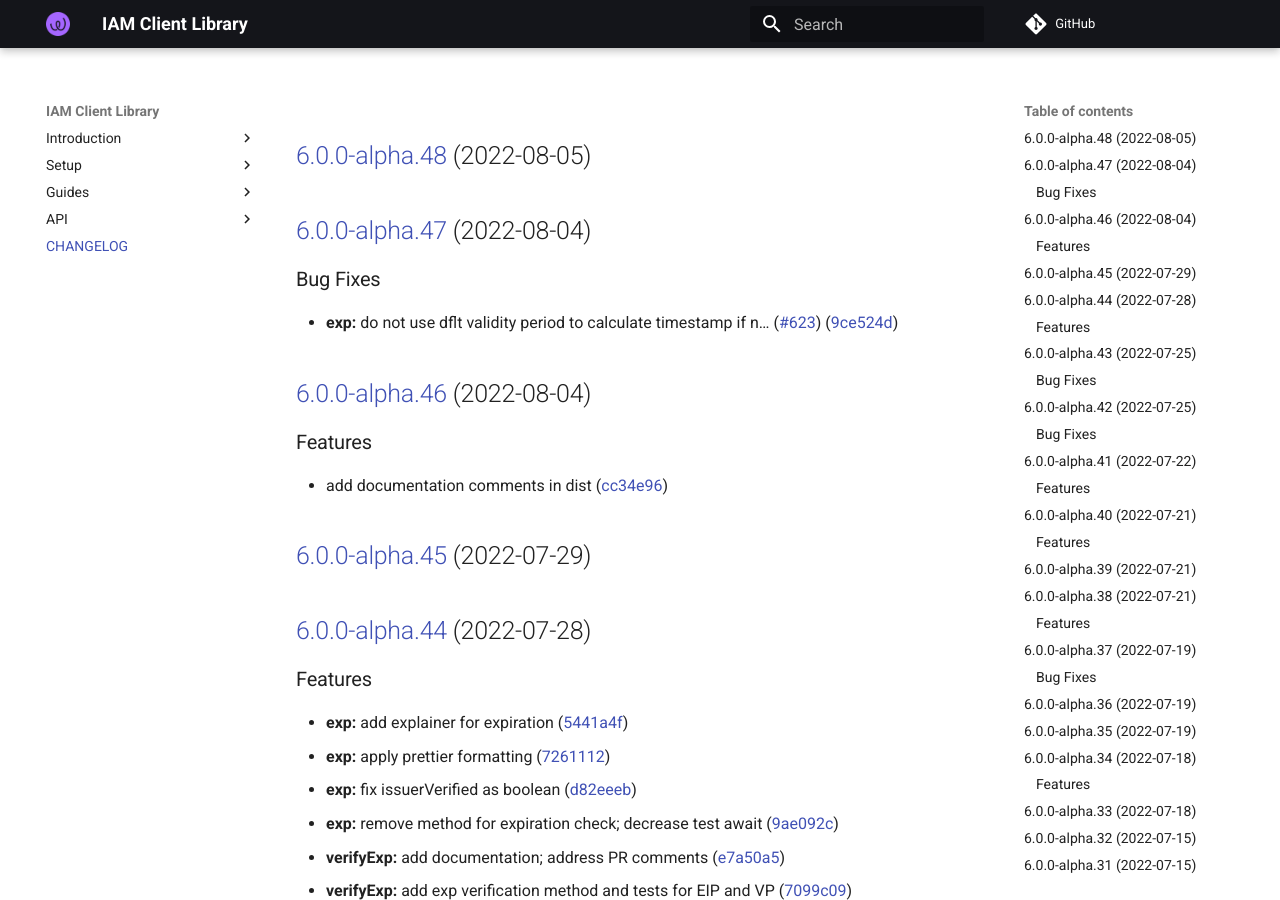
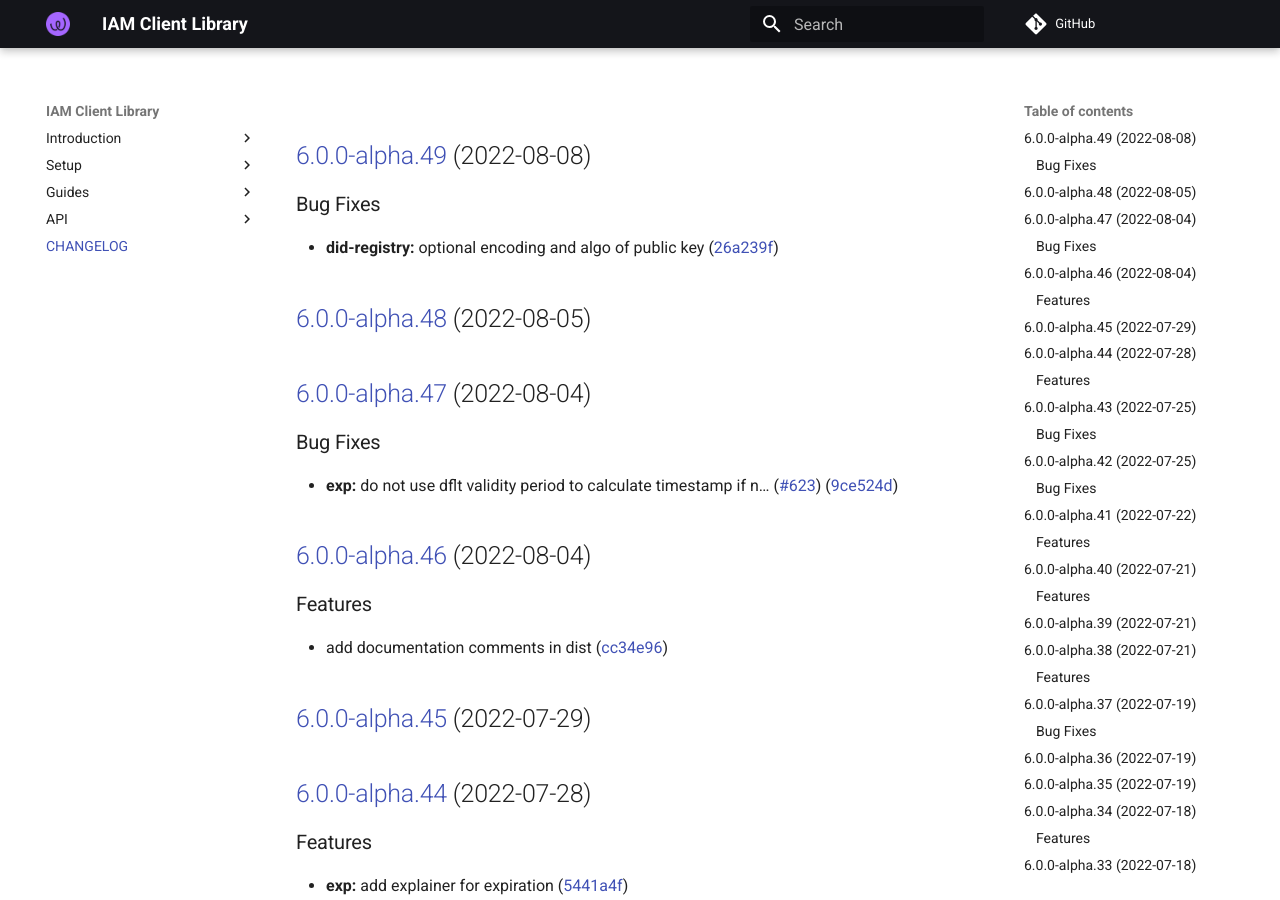
Before and after one commit to energywebfoundation/iam-client-lib, an MkDocs documentation site: the page built from docs/CHANGELOG.md, in a window 1280 px wide and 900 px high. Built offline with MkDocs 1.6.1 and Material for MkDocs 9.7.7, drawn with Linux system fonts in a browser that asks for light colours; comment, search, counter and statistics services are not loaded.

Commit message:
chore(release): 6.0.0-alpha.49 [skip ci]
## [6.0.0-alpha.49](https://github.com/energywebfoundation/iam-client-lib/compare/v6.0.0-alpha.48...v6.0.0-alpha.49) (2022-08-08)

### Bug Fixes

* **did-registry:** optional encoding and algo of public key ([26a239f](https://github.com/energywebfoundation/iam-client-lib/commit/26a239f460363120305c37e8acfcc04a7cee13f1))

```diff
--- a/docs/CHANGELOG.md
+++ b/docs/CHANGELOG.md
@@ -1,3 +1,10 @@
+## [6.0.0-alpha.49](https://github.com/energywebfoundation/iam-client-lib/compare/v6.0.0-alpha.48...v6.0.0-alpha.49) (2022-08-08)
+
+
+### Bug Fixes
+
+* **did-registry:** optional encoding and algo of public key ([26a239f](https://github.com/energywebfoundation/iam-client-lib/commit/26a239f460363120305c37e8acfcc04a7cee13f1))
+
 ## [6.0.0-alpha.48](https://github.com/energywebfoundation/iam-client-lib/compare/v6.0.0-alpha.47...v6.0.0-alpha.48) (2022-08-05)
 
 ## [6.0.0-alpha.47](https://github.com/energywebfoundation/iam-client-lib/compare/v6.0.0-alpha.46...v6.0.0-alpha.47) (2022-08-04)
--- a/package.json
+++ b/package.json
@@ -1,6 +1,6 @@
 {
   "name": "iam-client-lib",
-  "version": "6.0.0-alpha.48",
+  "version": "6.0.0-alpha.49",
   "description": "Library for Decentralized Identity and Access Management",
   "main": "dist/index.js",
   "module": "dist/index.esm.js",
```
